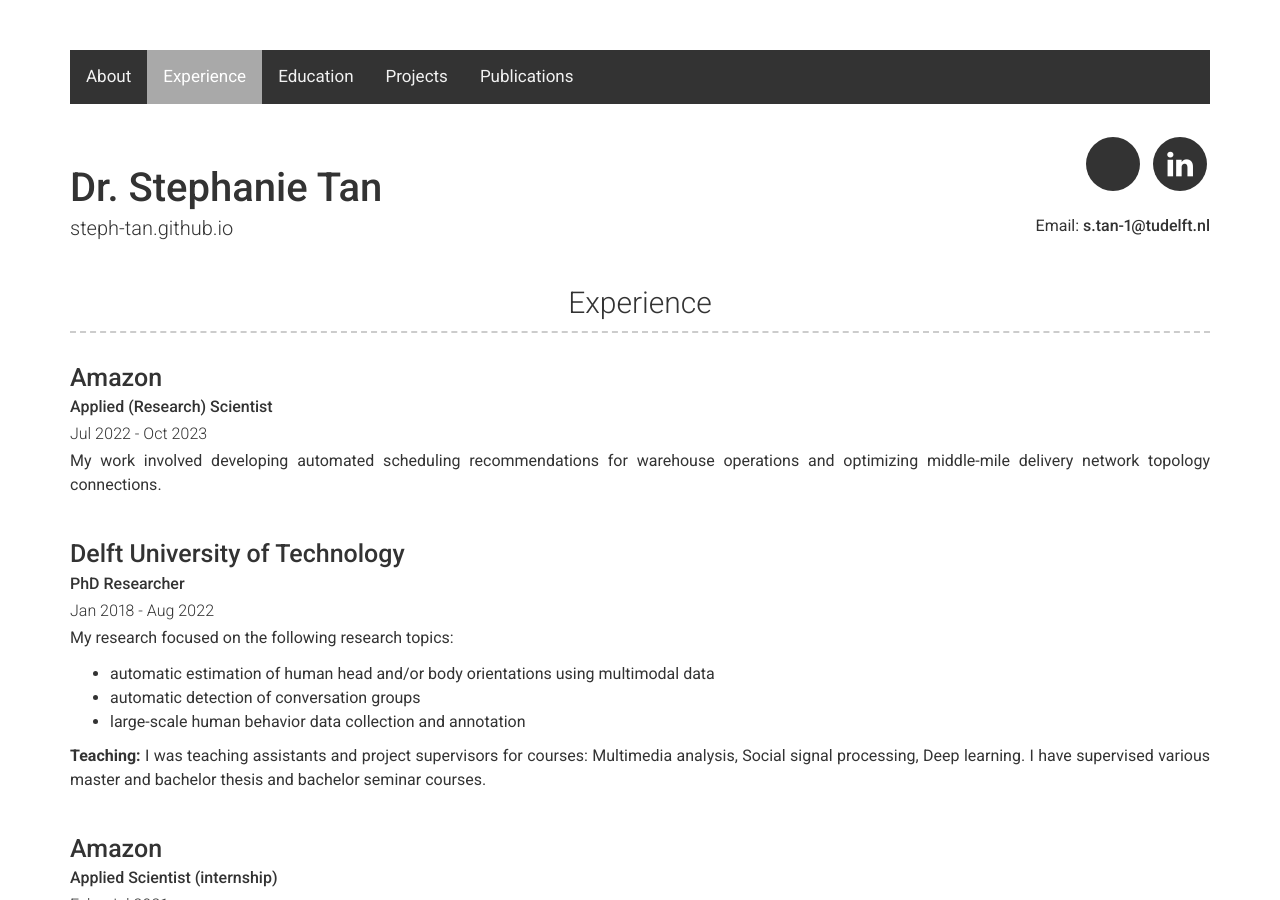
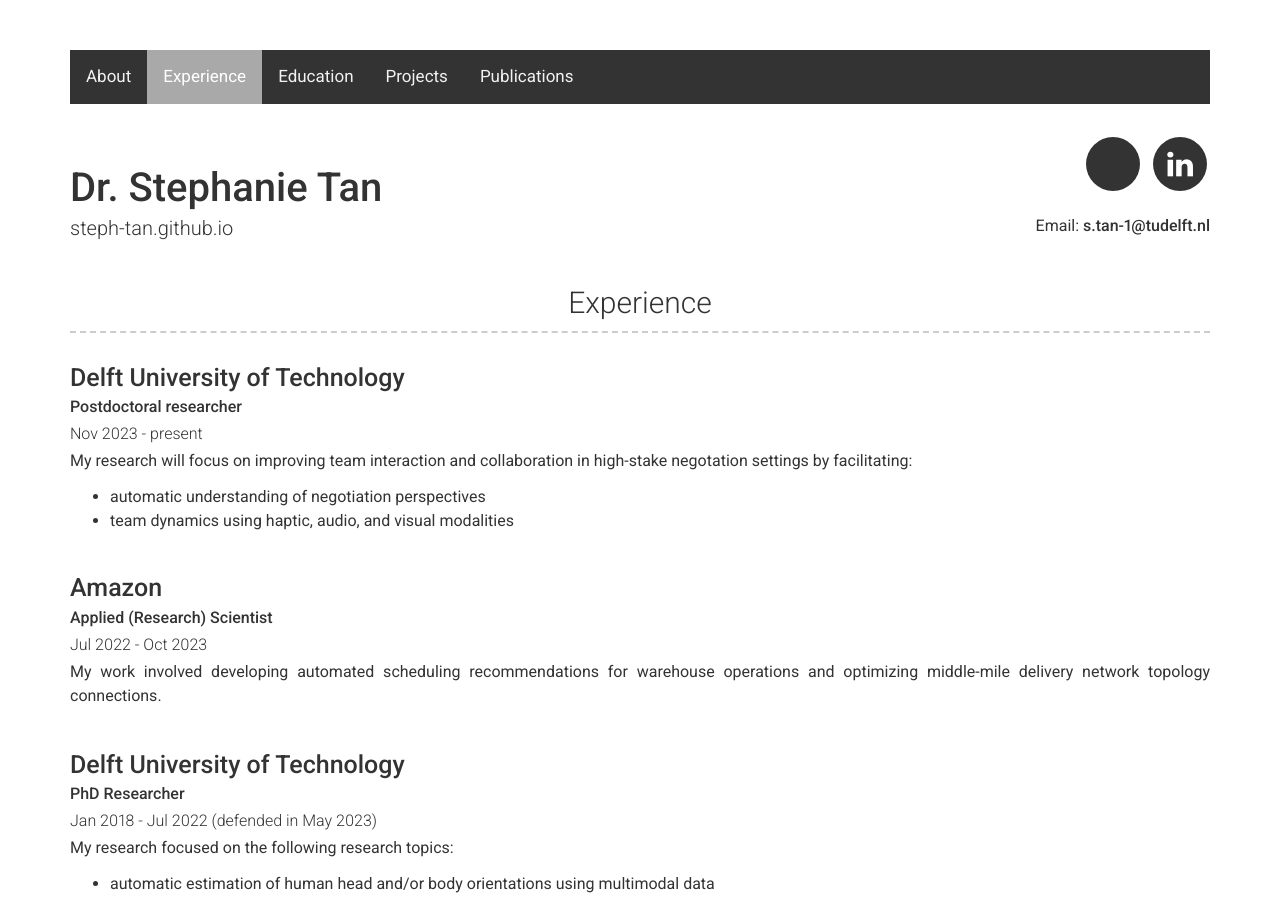
Before and after one commit to steph-tan/steph-tan.github.io, a Jekyll site: the page built from exp.html, in a window 1280 px wide and 900 px high. Built offline with Jekyll 4.4.1, drawn with Linux system fonts in a browser that asks for light colours; a style sheet for code colours, icons or effects is not loaded.

Commit message:
Update experience.yml

```diff
--- a/_data/experience.yml
+++ b/_data/experience.yml
@@ -1,5 +1,12 @@
 # Experience template
-
+- layout: top
+  company: Delft University of Technology
+  job_title: Postdoctoral researcher
+  dates: Nov 2023 - present
+  description: | # this will include new lines to allow paragraphs
+    My research will focus on improving team interaction and collaboration in high-stake negotation settings by facilitating\:
+    - automatic understanding of negotiation perspectives
+    - team dynamics using haptic, audio, and visual modalities
 
 - layout: top
   company: Amazon
@@ -11,7 +18,7 @@
 - layout: top
   company: Delft University of Technology
   job_title: PhD Researcher
-  dates: Jan 2018 - Aug 2022
+  dates: Jan 2018 - Jul 2022 (defended in May 2023)
   description: | # this will include new lines to allow paragraphs
       My research focused on the following research topics\:
       - automatic estimation of human head and/or body orientations using multimodal data
```
